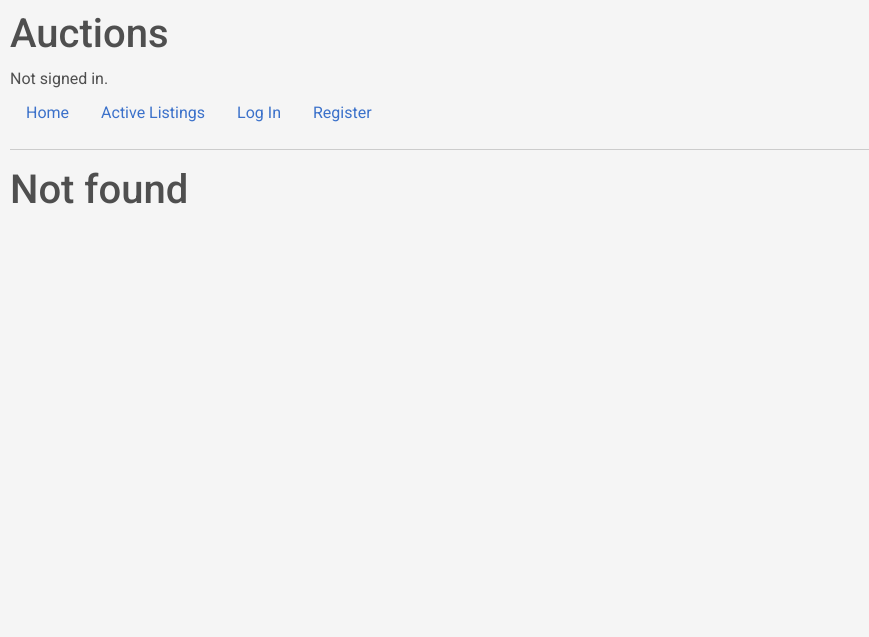
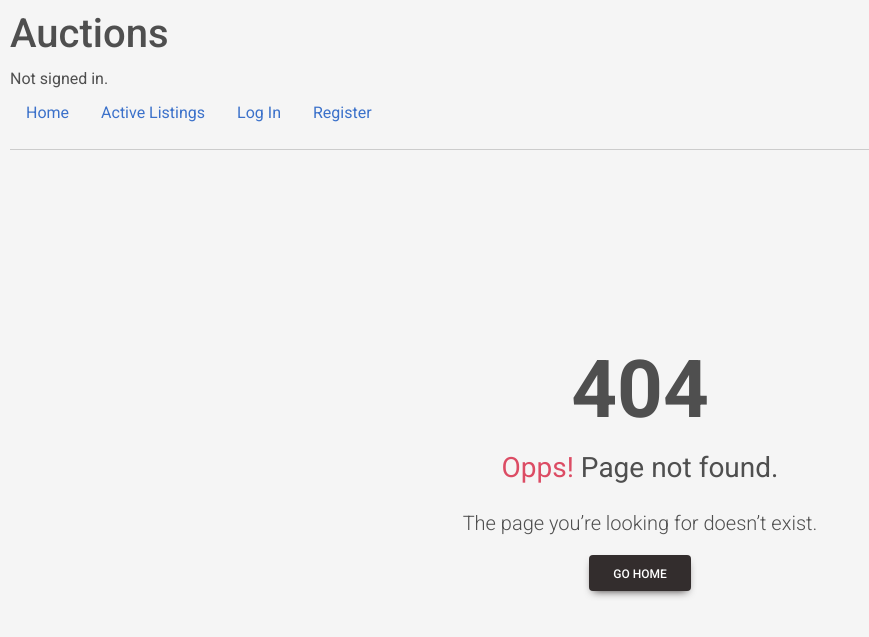
Before and after one commit to MarouBen/NightFall-Bids, a Django app: page /search in a window 1280 px wide. Shown: the top 637 px of the page, without its empty margins (0-869 px from the left). Run offline with Django 3.2, Linux system fonts and the light colour scheme; data that the repository does not hold is empty; some libraries are stand-ins or nearby versions.

Commit message:
simple page not found design

```diff
--- a/auctions/templates/auctions/not_found.html
+++ b/auctions/templates/auctions/not_found.html
@@ -1,4 +1,15 @@
 {% extends 'auctions/layout.html' %}
 {% block body %}
-    <h1>Not found</h1>
+
+    <div class="d-flex align-items-center justify-content-center mt-5 pt-5">
+        <div class="text-center mt-5 pt-5">
+            <h1 class="display-1 fw-bold">404</h1>
+            <p class="fs-3"> <span class="text-danger">Opps!</span> Page not found.</p>
+            <p class="lead">
+                The page you’re looking for doesn’t exist.
+              </p>
+            <a href="index.html" class="btn btn-dark">Go Home</a>
+        </div>
+    </div>
+
 {% endblock body %}
```
